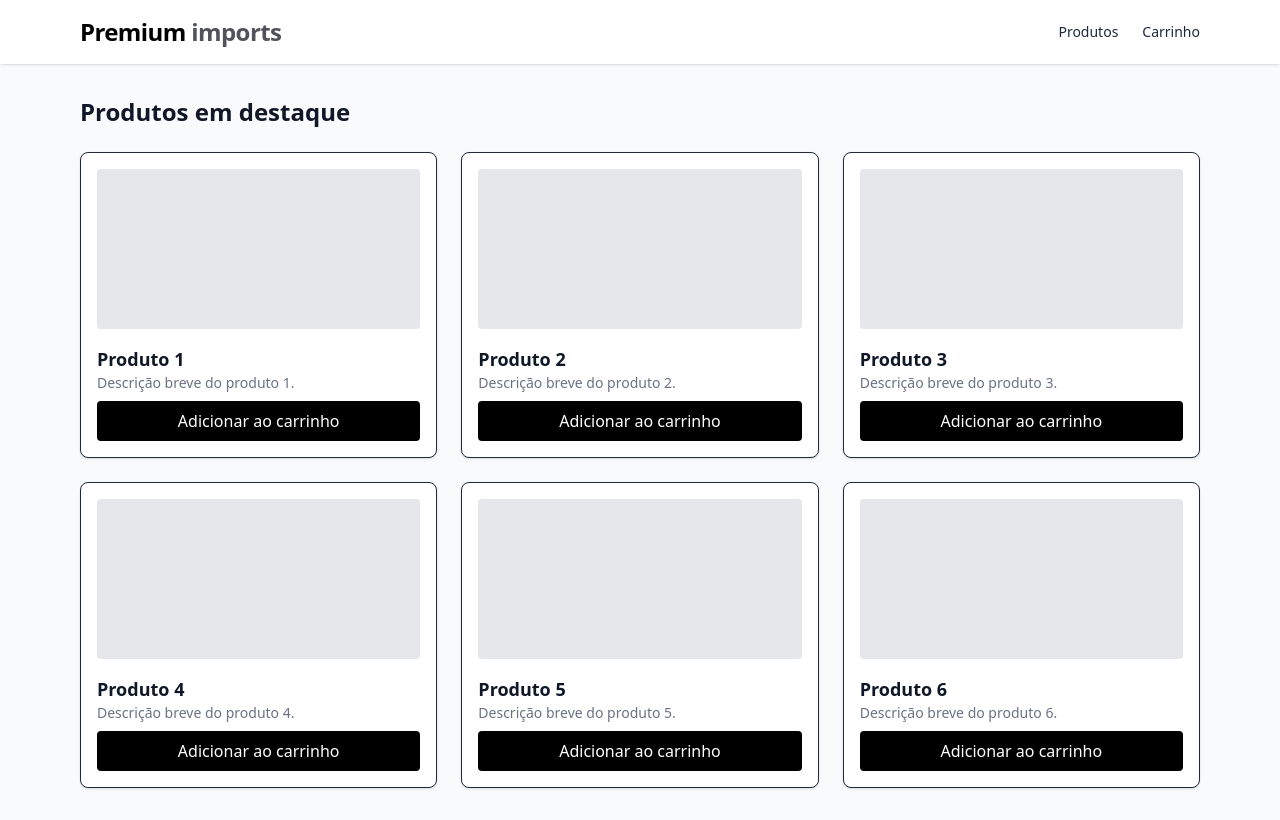
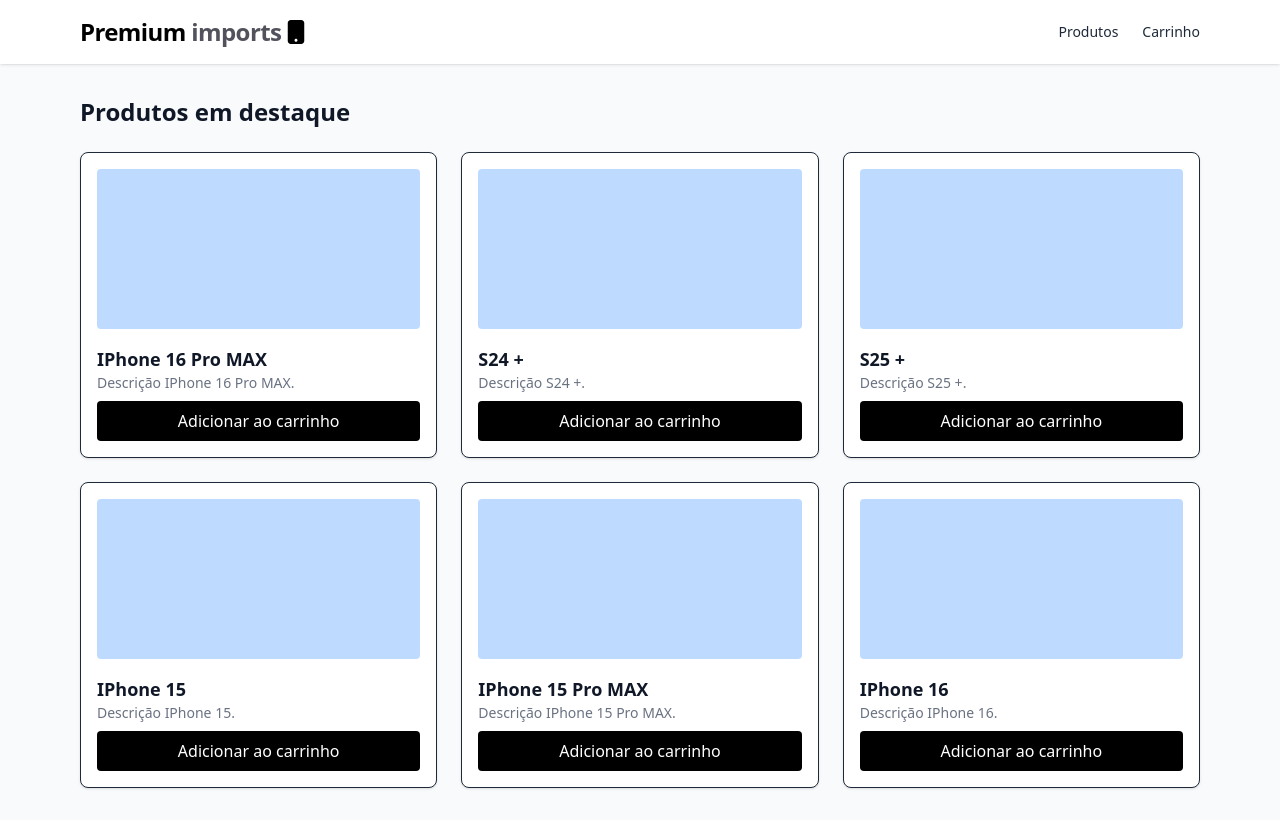
Before and after one commit to LuccaChris/CLLA-Store, a React (Vite) app in the folder CLLA-Store/: page /products in a window 1280 px wide. Built offline with nearby package versions, Linux system fonts and the light colour scheme.

Commit message:
feat: atualizar ícone do favicon e adicionar Font Awesome ao Navbar

```diff
--- a/CLLA-Store/index.html
+++ b/CLLA-Store/index.html
@@ -2,7 +2,7 @@
 <html lang="en">
   <head>
     <meta charset="UTF-8" />
-    <link rel="icon" type="image/svg+xml" href="/vite.svg" />
+    <link rel="icon" type="image/svg+xml" href="/logophone.svg" />
     <meta name="viewport" content="width=device-width, initial-scale=1.0" />
     <title>Premium imports</title>
   </head>
--- a/CLLA-Store/src/components/Navbar.tsx
+++ b/CLLA-Store/src/components/Navbar.tsx
@@ -1,11 +1,13 @@
 import { Link } from "react-router-dom"
+import { FontAwesomeIcon } from '@fortawesome/react-fontawesome';
+import { faMobileButton } from '@fortawesome/free-solid-svg-icons';
 
 function Navbar() {
   return (
     <nav className="bg-white shadow-sm sticky top-0 z-50">
       <div className="max-w-6xl mx-auto px-4 py-4 flex justify-between items-center">
         <Link to="/" className="text-2xl font-bold text-black tracking-tight">
-          Premium <span className="text-zinc-600">imports</span>
+          Premium <span className="text-zinc-600">imports</span><FontAwesomeIcon icon={faMobileButton} size="1x" />
         </Link>
         <div className="space-x-6 text-sm font-medium">
           <Link to="/products" className="hover:text-blue-500 transition">Produtos</Link>
--- a/CLLA-Store/src/pages/Home.tsx
+++ b/CLLA-Store/src/pages/Home.tsx
@@ -1,7 +1,9 @@
+
 export default function Home() {
   return (
     <div className="text-center py-20">
       <h1 className="text-4xl font-extrabold mb-4">Bem-vindo à <span className="text-zinc-600">Premium Imports</span></h1>
+
       <p className="text-gray-600">Produtos selecionados com propósito.</p>
     </div>
   )
--- a/CLLA-Store/src/pages/Products.tsx
+++ b/CLLA-Store/src/pages/Products.tsx
@@ -3,11 +3,11 @@
     <div className="max-w-6xl mx-auto px-4 py-8">
       <h2 className="text-2xl font-semibold mb-6">Produtos em destaque</h2>
       <div className="grid grid-cols-1 sm:grid-cols-2 md:grid-cols-3 gap-6">
-        {[1, 2, 3, 4, 5, 6].map((i) => (
+        {["IPhone 16 Pro MAX", "S24 +","S25 +","IPhone 15","IPhone 15 Pro MAX","IPhone 16",].map((i) => (
           <div key={i} className="bg-white border rounded-lg shadow hover:shadow-md transition p-4">
-            <div className="h-40 bg-gray-200 rounded mb-4"></div>
-            <h3 className="text-lg font-semibold">Produto {i}</h3>
-            <p className="text-sm text-gray-500 mb-2">Descrição breve do produto {i}.</p>
+            <div className="h-40 bg-blue-200 rounded mb-4"></div>
+            <h3 className="text-lg font-semibold">{i}</h3>
+            <p className="text-sm text-gray-500 mb-2">Descrição {i}.</p>
             <button className="w-full bg-black text-white py-2 rounded hover:bg-gray-800 transition">Adicionar ao carrinho</button>
           </div>
         ))}
```
Also changed, not shown: CLLA-Store/public/logophone.svg (added), CLLA-Store/src/components/Footer.tsx (added).
